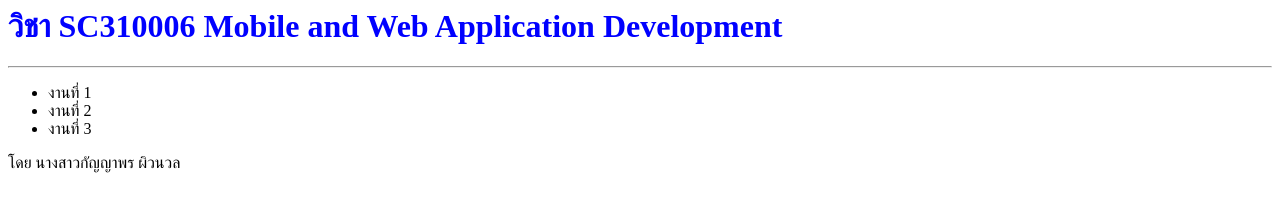
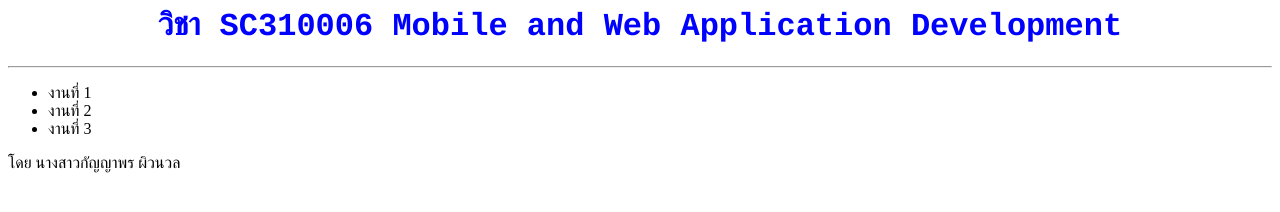
Before and after one commit to ploykanyaporn/web2024, a plain HTML site: page index.html in a window 1280 px wide. Drawn offline with Linux system fonts and the light colour scheme.

Commit message:
Update index.html

```diff
--- a/index.html
+++ b/index.html
@@ -1,6 +1,6 @@
 <html>
   <body>
-    <h1 style="color:Blue;">วิชา SC310006 Mobile and Web Application Development </h1>
+    <h1 style="color:Blue;font-family:courier;text-align:center;">วิชา SC310006 Mobile and Web Application Development </h1>
     <hr>
     <ul>
       <li>งานที่ 1</li>
```
